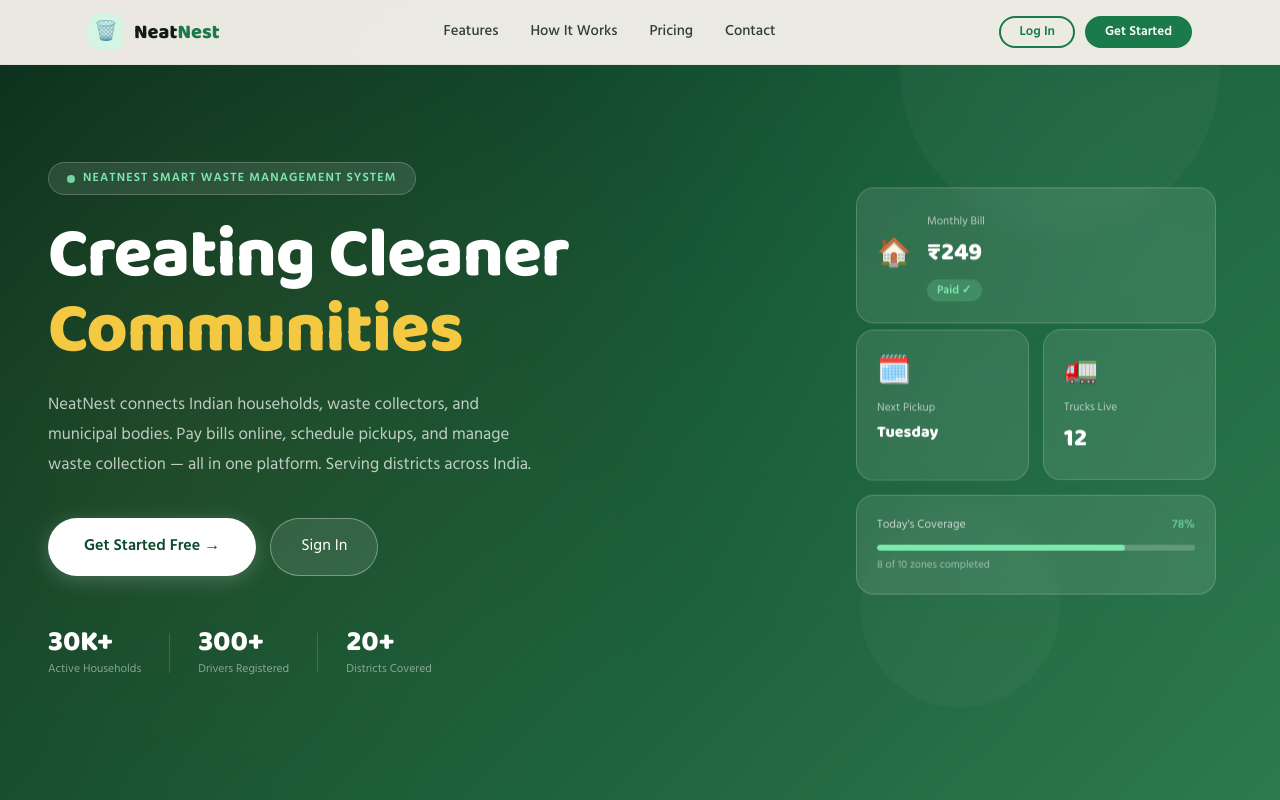
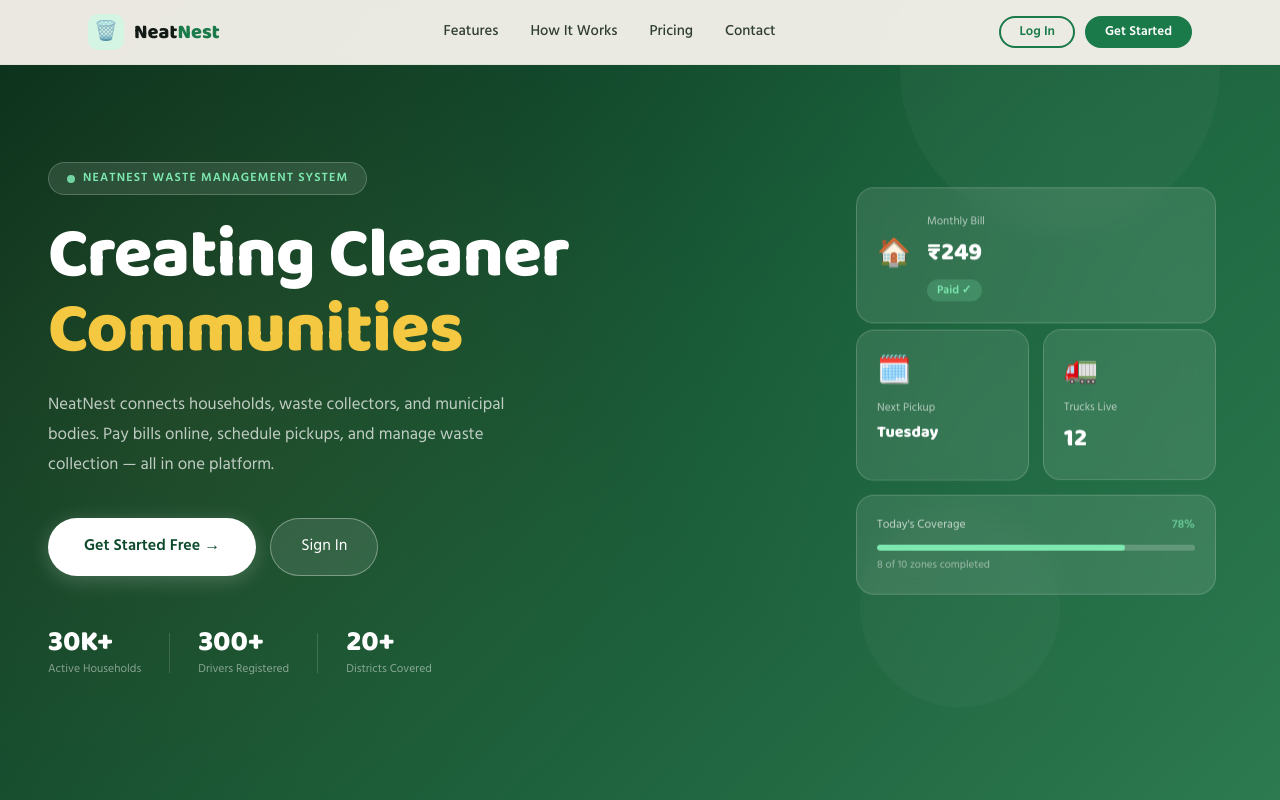
Before and after one commit to Shaikwani/Neatnest-project, a plain HTML site: page index.html in a window 1280 px wide. Shown: the top 800 px of the page. Drawn offline with Linux system fonts and the light colour scheme.

Commit message:
Update index.html
html changes

```diff
--- a/index.html
+++ b/index.html
@@ -64,7 +64,7 @@
     <div class="hero-content">
       <div class="hero-eyebrow">
         <span class="eyebrow-dot"></span>
-         NeatNest Smart Waste Management System
+         NeatNest Waste Management System
       </div>
 
       <h1 class="hero-title">
@@ -73,9 +73,9 @@
       </h1>
 
       <p class="hero-desc">
-        NeatNest connects Indian households, waste collectors, and municipal
+        NeatNest connects households, waste collectors, and municipal
         bodies. Pay bills online, schedule pickups, and manage waste
-        collection — all in one platform. Serving districts across India.
+        collection — all in one platform.
       </p>
 
       <div class="hero-actions">
```
